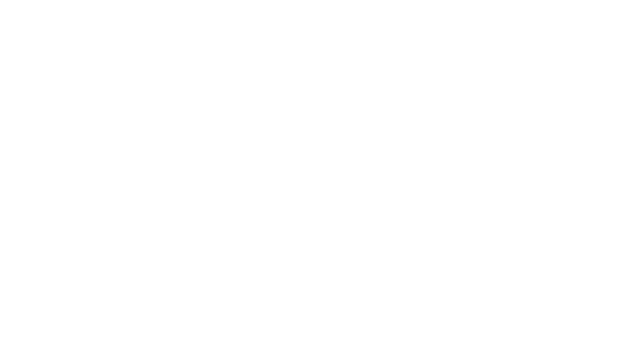
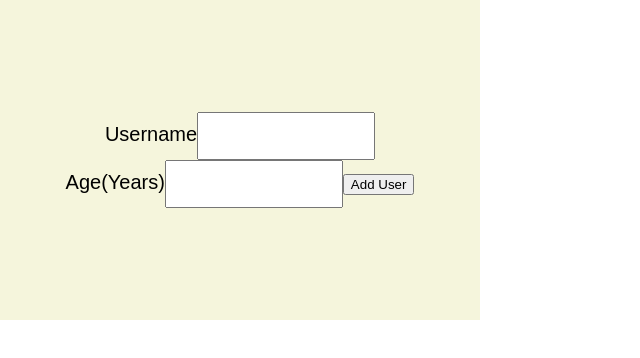
Before and after one commit to ValentaCodes/user-modal-popup, a React (Create React App) app: page / in a window 1280 px wide. Shown: the top 358 px of the page, without its empty margins (0-640 px from the left). Built offline with nearby package versions, Linux system fonts and the light colour scheme.

Commit message:
starter Card UI

```diff
--- a/src/App.js
+++ b/src/App.js
@@ -1,10 +1,10 @@
 import React from 'react';
-
+import AddUser from './components/Users/AddUser';
 
 function App() {
   return (
     <div>
-
+      <AddUser/>
     </div>
   );
 }
--- /dev/null
+++ b/src/components/UI/Card/Card.css
@@ -0,0 +1,26 @@
+.card-container {
+    display: flex;
+    flex-direction: column;
+    justify-content: center;
+    align-items: center;
+    text-align: center;
+    height: 20rem;
+    width: 30rem;
+    background-color: beige;
+
+}
+
+/*
+.card-contents{
+    display: flex;
+    flex-direction: column-reverse;
+} */
+
+.card-contents label{
+    font-size: 20px;
+}
+
+.card-contents input {
+    height: 3rem;
+    width: 50%;
+}
--- /dev/null
+++ b/src/components/UI/Card/Card.jsx
@@ -0,0 +1,13 @@
+import React from 'react'
+import './Card.css'
+const Card = (props) => {
+  return (
+    <div className='card-container'>
+      <div className='card-contents'>
+        {props.children}
+      </div>
+    </div>
+  )
+}
+
+export default Card
--- /dev/null
+++ b/src/components/Users/AddUser.jsx
@@ -0,0 +1,30 @@
+import React from 'react';
+import Card from '../UI/Card/Card';
+const AddUser = (props) => {
+  //   const [addUser, setAddUser] = useState('');
+  //   const userInput = (event) => {
+
+  //   };
+
+  const addUserHandler = (event) => {
+    event.preventDefault();
+  };
+
+  return (
+    <Card>
+      <form onSubmit={addUserHandler}>
+        <div>
+          <label htmlFor='username'>Username</label>
+          <input type='text' id='username' />
+        </div>
+        <div>
+          <label htmlFor='age'>Age(Years)</label>
+          <input type='number' id='age' />
+          <button type='submit'>Add User</button>
+        </div>
+      </form>
+    </Card>
+  );
+};
+
+export default AddUser;
```
